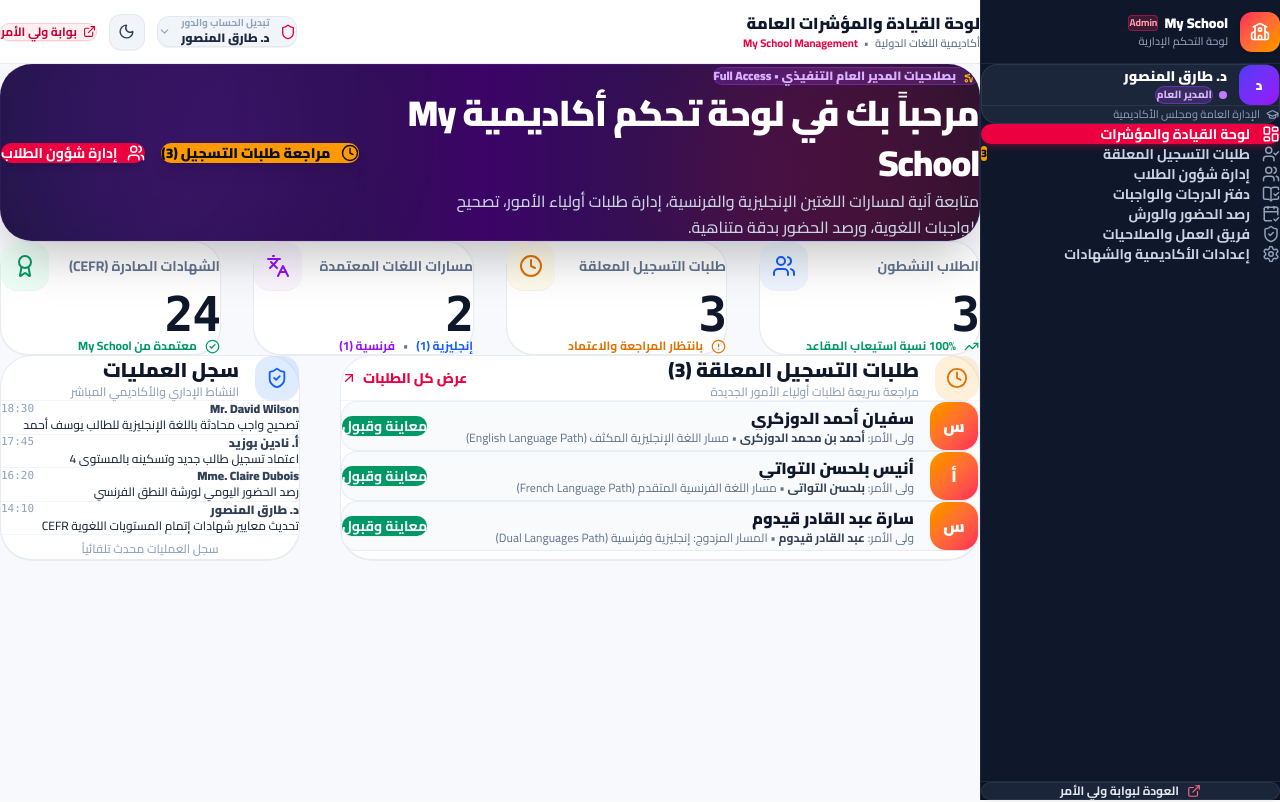
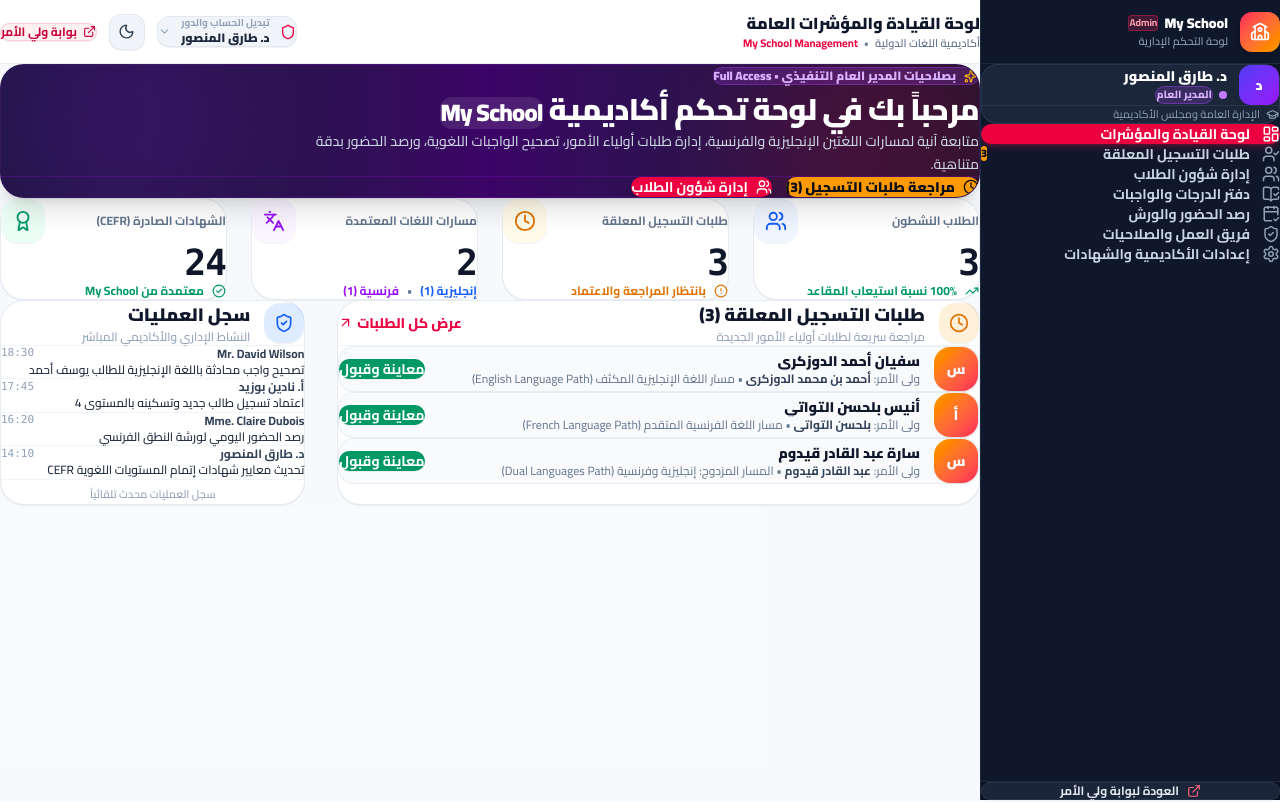
Before and after one commit to douzakaria1998-stack/awliya, a Next.js app: page /admin in a window 1280 px wide. Built offline with nearby package versions, Linux system fonts and the light colour scheme.

Commit message:
style: fix welcome banner typography, word wrapping, and action buttons spacing

```diff
--- a/src/components/admin/screens/SuperAdminOverview.tsx
+++ b/src/components/admin/screens/SuperAdminOverview.tsx
@@ -28,12 +28,13 @@
   const frenchCount = students.filter((s) => s.enrolledPathAr?.includes('الفرنسية') || s.enrolledPathAr?.includes('French')).length;
 
   return (
-    <div className="space-y-10 sm:space-y-12">
-      {/* 1. Top Welcome Banner with Generous Luxury Spacing */}
-      <div className="p-8 sm:p-10 lg:p-12 rounded-[32px] bg-gradient-to-r from-slate-900 via-purple-950 to-slate-900 text-white shadow-2xl border border-purple-900/50 relative overflow-hidden">
-        <div className="relative z-10 flex flex-col xl:flex-row xl:items-center justify-between gap-8 sm:gap-10">
-          <div className="max-w-2xl space-y-3.5">
-            <div className="inline-flex items-center gap-2 px-3.5 py-1.5 rounded-full bg-purple-500/20 text-purple-300 text-xs font-black border border-purple-500/30">
+    <div className="space-y-8 sm:space-y-10">
+      {/* 1. Top Welcome Banner with Refined Spacing and Dedicated Action Row */}
+      <div className="p-6 sm:p-8 rounded-3xl bg-gradient-to-r from-slate-900 via-purple-950 to-slate-900 text-white shadow-xl border border-purple-900/50 relative overflow-hidden">
+        <div className="relative z-10 space-y-4">
+          {/* Role Badge */}
+          <div>
+            <span className="inline-flex items-center gap-2 px-3 py-1 rounded-full bg-purple-500/20 text-purple-300 text-xs font-black border border-purple-500/30">
               <Sparkles size={14} className="text-amber-400 shrink-0" />
               <span>
                 {currentRole === 'super_admin'
@@ -42,26 +43,31 @@
                   ? 'بصلاحيات إدارة التسجيل والشؤون الأكاديمية'
                   : 'بصلاحيات هيئة التدريس وإدارة الواجبات'}
               </span>
-            </div>
+            </span>
+          </div>
 
-            <h2 className="text-2xl sm:text-3xl lg:text-4xl font-black tracking-tight leading-snug">
-              مرحباً بك في لوحة تحكم أكاديمية My School
+          {/* Heading */}
+          <div>
+            <h2 className="text-xl sm:text-2xl lg:text-3xl font-black tracking-tight leading-snug text-white">
+              مرحباً بك في لوحة تحكم أكاديمية{' '}
+              <span dir="ltr" className="inline-block px-2.5 py-0.5 rounded-xl bg-white/10 text-white font-black text-lg sm:text-2xl align-middle">
+                My School
+              </span>
             </h2>
-
-            <p className="text-xs sm:text-sm lg:text-base text-slate-300 font-medium leading-relaxed max-w-xl">
+            <p className="text-xs sm:text-sm text-slate-300 font-medium leading-relaxed max-w-2xl mt-2">
               متابعة آنية لمسارات اللغتين الإنجليزية والفرنسية، إدارة طلبات أولياء الأمور، تصحيح الواجبات اللغوية، ورصد الحضور بدقة متناهية.
             </p>
           </div>
 
-          {/* Quick Action Buttons */}
-          <div className="flex flex-wrap items-center gap-4 shrink-0">
+          {/* Dedicated Action Buttons Row with Safe Spacing */}
+          <div className="flex flex-wrap items-center gap-3.5 pt-4 border-t border-purple-800/40">
             {pendingCount > 0 && (
               <button
                 type="button"
                 onClick={() => setActiveTab('approvals')}
-                className="px-6 py-3.5 rounded-2xl bg-amber-500 hover:bg-amber-600 text-slate-950 font-black text-xs sm:text-sm transition-all shadow-lg flex items-center gap-2.5 cursor-pointer hover:scale-105 active:scale-95"
+                className="px-5 py-2.5 rounded-xl bg-amber-500 hover:bg-amber-600 text-slate-950 font-black text-xs sm:text-sm transition-all shadow-md flex items-center gap-2 cursor-pointer whitespace-nowrap hover:scale-105 active:scale-95"
               >
-                <Clock size={18} />
+                <Clock size={16} />
                 <span>مراجعة طلبات التسجيل ({pendingCount})</span>
               </button>
             )}
@@ -70,18 +76,18 @@
               <button
                 type="button"
                 onClick={() => setActiveTab('gradebook')}
-                className="px-6 py-3.5 rounded-2xl bg-emerald-600 hover:bg-emerald-700 text-white font-bold text-xs sm:text-sm transition-all shadow-md flex items-center gap-2.5 cursor-pointer hover:scale-105 active:scale-95"
+                className="px-5 py-2.5 rounded-xl bg-emerald-600 hover:bg-emerald-700 text-white font-bold text-xs sm:text-sm transition-all shadow-md flex items-center gap-2 cursor-pointer whitespace-nowrap hover:scale-105 active:scale-95"
               >
-                <BookOpen size={18} />
+                <BookOpen size={16} />
                 <span>فتح دفتر الواجبات والدرجات</span>
               </button>
             ) : (
               <button
                 type="button"
                 onClick={() => setActiveTab('students')}
-                className="px-6 py-3.5 rounded-2xl bg-rose-600 hover:bg-rose-700 text-white font-bold text-xs sm:text-sm transition-all shadow-md flex items-center gap-2.5 cursor-pointer hover:scale-105 active:scale-95"
+                className="px-5 py-2.5 rounded-xl bg-rose-600 hover:bg-rose-700 text-white font-bold text-xs sm:text-sm transition-all shadow-md flex items-center gap-2 cursor-pointer whitespace-nowrap hover:scale-105 active:scale-95"
               >
-                <Users size={18} />
+                <Users size={16} />
                 <span>إدارة شؤون الطلاب</span>
               </button>
             )}
@@ -89,55 +95,55 @@
         </div>
 
         {/* Ambient Glow */}
-        <div className="absolute -left-20 -bottom-20 w-96 h-96 rounded-full bg-purple-600/20 blur-3xl pointer-events-none" />
-        <div className="absolute -right-20 -top-20 w-96 h-96 rounded-full bg-rose-600/20 blur-3xl pointer-events-none" />
+        <div className="absolute -left-20 -bottom-20 w-80 h-80 rounded-full bg-purple-600/20 blur-3xl pointer-events-none" />
+        <div className="absolute -right-20 -top-20 w-80 h-80 rounded-full bg-rose-600/20 blur-3xl pointer-events-none" />
       </div>
 
-      {/* 2. Key Metrics Grid (4 Stat Cards with Generous Gaps & Internal Padding) */}
-      <div className="grid grid-cols-1 sm:grid-cols-2 xl:grid-cols-4 gap-6 sm:gap-8">
+      {/* 2. Key Metrics Grid (4 Stat Cards) */}
+      <div className="grid grid-cols-1 sm:grid-cols-2 lg:grid-cols-4 gap-4 sm:gap-6">
         {/* Card 1: Active Students */}
-        <div className="p-7 sm:p-8 rounded-[28px] bg-white dark:bg-slate-850 border border-slate-200/80 dark:border-slate-800 shadow-2xs space-y-4 transition-all hover:shadow-md">
+        <div className="p-6 rounded-3xl bg-white dark:bg-slate-850 border border-slate-200/80 dark:border-slate-800 shadow-2xs space-y-3 transition-all hover:shadow-md">
           <div className="flex items-center justify-between">
-            <span className="text-xs sm:text-sm font-bold text-slate-500 dark:text-slate-400">الطلاب النشطون</span>
-            <div className="w-12 h-12 rounded-2xl bg-blue-50 dark:bg-blue-950/50 text-blue-600 dark:text-blue-400 flex items-center justify-center shadow-2xs">
-              <Users size={24} />
+            <span className="text-xs font-bold text-slate-500 dark:text-slate-400">الطلاب النشطون</span>
+            <div className="w-11 h-11 rounded-2xl bg-blue-50 dark:bg-blue-950/50 text-blue-600 dark:text-blue-400 flex items-center justify-center shadow-2xs">
+              <Users size={22} />
             </div>
           </div>
-          <div className="text-3xl sm:text-4xl lg:text-5xl font-black text-slate-900 dark:text-white font-mono tracking-tight">
+          <div className="text-3xl sm:text-4xl font-black text-slate-900 dark:text-white font-mono tracking-tight">
             {activeStudentsCount}
           </div>
           <div className="flex items-center gap-2 text-xs font-bold text-emerald-600 dark:text-emerald-400 pt-1">
-            <TrendingUp size={15} />
+            <TrendingUp size={14} />
             <span>100% نسبة استيعاب المقاعد</span>
           </div>
         </div>
 
         {/* Card 2: Pending Approvals */}
-        <div className="p-7 sm:p-8 rounded-[28px] bg-white dark:bg-slate-850 border border-slate-200/80 dark:border-slate-800 shadow-2xs space-y-4 transition-all hover:shadow-md">
+        <div className="p-6 rounded-3xl bg-white dark:bg-slate-850 border border-slate-200/80 dark:border-slate-800 shadow-2xs space-y-3 transition-all hover:shadow-md">
           <div className="flex items-center justify-between">
-            <span className="text-xs sm:text-sm font-bold text-slate-500 dark:text-slate-400">طلبات التسجيل المعلقة</span>
-            <div className="w-12 h-12 rounded-2xl bg-amber-50 dark:bg-amber-950/50 text-amber-600 dark:text-amber-400 flex items-center justify-center shadow-2xs">
-              <Clock size={24} />
+            <span className="text-xs font-bold text-slate-500 dark:text-slate-400">طلبات التسجيل المعلقة</span>
+            <div className="w-11 h-11 rounded-2xl bg-amber-50 dark:bg-amber-950/50 text-amber-600 dark:text-amber-400 flex items-center justify-center shadow-2xs">
+              <Clock size={22} />
             </div>
           </div>
-          <div className="text-3xl sm:text-4xl lg:text-5xl font-black text-slate-900 dark:text-white font-mono tracking-tight">
+          <div className="text-3xl sm:text-4xl font-black text-slate-900 dark:text-white font-mono tracking-tight">
             {pendingCount}
           </div>
           <div className="flex items-center gap-2 text-xs font-bold text-amber-600 dark:text-amber-400 pt-1">
-            <AlertCircle size={15} />
+            <AlertCircle size={14} />
             <span>بانتظار المراجعة والاعتماد</span>
           </div>
         </div>
 
         {/* Card 3: Language Tracks */}
-        <div className="p-7 sm:p-8 rounded-[28px] bg-white dark:bg-slate-850 border border-slate-200/80 dark:border-slate-800 shadow-2xs space-y-4 transition-all hover:shadow-md">
+        <div className="p-6 rounded-3xl bg-white dark:bg-slate-850 border border-slate-200/80 dark:border-slate-800 shadow-2xs space-y-3 transition-all hover:shadow-md">
           <div className="flex items-center justify-between">
-            <span className="text-xs sm:text-sm font-bold text-slate-500 dark:text-slate-400">مسارات اللغات المعتمدة</span>
-            <div className="w-12 h-12 rounded-2xl bg-purple-50 dark:bg-purple-950/50 text-purple-600 dark:text-purple-400 flex items-center justify-center shadow-2xs">
-              <Languages size={24} />
+            <span className="text-xs font-bold text-slate-500 dark:text-slate-400">مسارات اللغات المعتمدة</span>
+            <div className="w-11 h-11 rounded-2xl bg-purple-50 dark:bg-purple-950/50 text-purple-600 dark:text-purple-400 flex items-center justify-center shadow-2xs">
+              <Languages size={22} />
             </div>
           </div>
-          <div className="text-3xl sm:text-4xl lg:text-5xl font-black text-slate-900 dark:text-white font-mono tracking-tight">
+          <div className="text-3xl sm:text-4xl font-black text-slate-900 dark:text-white font-mono tracking-tight">
             2
           </div>
           <div className="flex items-center gap-2 text-xs font-bold text-slate-500 dark:text-slate-400 pt-1">
@@ -148,34 +154,34 @@
         </div>
 
         {/* Card 4: Certified Levels Completed */}
-        <div className="p-7 sm:p-8 rounded-[28px] bg-white dark:bg-slate-850 border border-slate-200/80 dark:border-slate-800 shadow-2xs space-y-4 transition-all hover:shadow-md">
+        <div className="p-6 rounded-3xl bg-white dark:bg-slate-850 border border-slate-200/80 dark:border-slate-800 shadow-2xs space-y-3 transition-all hover:shadow-md">
           <div className="flex items-center justify-between">
-            <span className="text-xs sm:text-sm font-bold text-slate-500 dark:text-slate-400">الشهادات الصادرة (CEFR)</span>
-            <div className="w-12 h-12 rounded-2xl bg-emerald-50 dark:bg-emerald-950/50 text-emerald-600 dark:text-emerald-400 flex items-center justify-center shadow-2xs">
-              <Award size={24} />
+            <span className="text-xs font-bold text-slate-500 dark:text-slate-400">الشهادات الصادرة (CEFR)</span>
+            <div className="w-11 h-11 rounded-2xl bg-emerald-50 dark:bg-emerald-950/50 text-emerald-600 dark:text-emerald-400 flex items-center justify-center shadow-2xs">
+              <Award size={22} />
             </div>
           </div>
-          <div className="text-3xl sm:text-4xl lg:text-5xl font-black text-slate-900 dark:text-white font-mono tracking-tight">
+          <div className="text-3xl sm:text-4xl font-black text-slate-900 dark:text-white font-mono tracking-tight">
             24
           </div>
           <div className="flex items-center gap-2 text-xs font-bold text-emerald-600 dark:text-emerald-400 pt-1">
-            <CheckCircle2 size={15} />
+            <CheckCircle2 size={14} />
             <span>معتمدة من My School</span>
           </div>
         </div>
       </div>
 
-      {/* 3. Middle Section: Pending Approvals & Live Activity Stream with Wide Spacing */}
-      <div className="grid grid-cols-1 lg:grid-cols-3 gap-8 sm:gap-10">
+      {/* 3. Middle Section: Pending Approvals & Live Activity Stream */}
+      <div className="grid grid-cols-1 lg:grid-cols-3 gap-6 sm:gap-8">
         {/* Left 2 Cols: Pending Approvals Preview */}
-        <div className="lg:col-span-2 rounded-[32px] bg-white dark:bg-slate-850 border border-slate-200/80 dark:border-slate-800 p-8 sm:p-10 shadow-2xs space-y-6">
+        <div className="lg:col-span-2 rounded-3xl bg-white dark:bg-slate-850 border border-slate-200/80 dark:border-slate-800 p-6 sm:p-8 shadow-2xs space-y-6">
           <div className="flex items-center justify-between pb-2 border-b border-slate-100 dark:border-slate-800">
-            <div className="flex items-center gap-4">
-              <div className="w-11 h-11 rounded-2xl bg-amber-500/15 text-amber-600 dark:text-amber-400 flex items-center justify-center font-bold shadow-2xs">
-                <Clock size={22} />
+            <div className="flex items-center gap-3.5">
+              <div className="w-10 h-10 rounded-2xl bg-amber-500/15 text-amber-600 dark:text-amber-400 flex items-center justify-center font-bold shadow-2xs">
+                <Clock size={20} />
               </div>
               <div>
-                <h3 className="text-lg sm:text-xl font-black text-slate-900 dark:text-white">
+                <h3 className="text-base sm:text-lg font-black text-slate-900 dark:text-white">
                   طلبات التسجيل المعلقة ({pendingCount})
                 </h3>
                 <p className="text-xs text-slate-400 font-medium">مراجعة سريعة لطلبات أولياء الأمور الجديدة</p>
@@ -184,33 +190,33 @@
             <button
               type="button"
               onClick={() => setActiveTab('approvals')}
-              className="text-xs sm:text-sm font-extrabold text-rose-600 dark:text-rose-400 hover:underline flex items-center gap-1.5 cursor-pointer"
+              className="text-xs sm:text-sm font-extrabold text-rose-600 dark:text-rose-400 hover:underline flex items-center gap-1 cursor-pointer"
             >
               <span>عرض كل الطلبات</span>
-              <ArrowUpRight size={16} />
+              <ArrowUpRight size={15} />
             </button>
           </div>
 
           {pendingCount === 0 ? (
-            <div className="text-center py-14 text-slate-400 text-sm font-semibold">
+            <div className="text-center py-12 text-slate-400 text-sm font-semibold">
               لا توجد طلبات تسجيل معلقة حالياً
             </div>
           ) : (
-            <div className="space-y-4">
+            <div className="space-y-3.5">
               {pendingApprovals
                 .filter((a) => a.status === 'pending')
                 .slice(0, 3)
                 .map((appr) => (
                   <div
                     key={appr.id}
-                    className="p-5 sm:p-6 rounded-2xl bg-slate-50 dark:bg-slate-800/80 border border-slate-200/70 dark:border-slate-700/60 flex flex-col sm:flex-row sm:items-center justify-between gap-5 transition-all hover:border-slate-300 dark:hover:border-slate-650"
+                    className="p-4 sm:p-5 rounded-2xl bg-slate-50 dark:bg-slate-800/80 border border-slate-200/70 dark:border-slate-700/60 flex flex-col sm:flex-row sm:items-center justify-between gap-4 transition-all hover:border-slate-300 dark:hover:border-slate-650"
                   >
-                    <div className="flex items-center gap-4 min-w-0">
-                      <div className="w-12 h-12 rounded-2xl bg-gradient-to-br from-amber-500 to-rose-500 text-white font-black text-base flex items-center justify-center shrink-0 shadow-xs">
+                    <div className="flex items-center gap-3.5 min-w-0">
+                      <div className="w-11 h-11 rounded-2xl bg-gradient-to-br from-amber-500 to-rose-500 text-white font-black text-sm flex items-center justify-center shrink-0 shadow-2xs">
                         {appr.studentNameAr[0]}
                       </div>
-                      <div className="min-w-0 space-y-1">
-                        <div className="font-black text-sm sm:text-base text-slate-900 dark:text-white truncate">
+                      <div className="min-w-0 space-y-0.5">
+                        <div className="font-black text-sm text-slate-900 dark:text-white truncate">
                           {appr.studentNameAr}
                         </div>
                         <div className="text-xs text-slate-500 dark:text-slate-400 truncate">
@@ -219,11 +225,11 @@
                       </div>
                     </div>
 
-                    <div className="flex items-center gap-3 shrink-0 self-end sm:self-center">
+                    <div className="flex items-center gap-2.5 shrink-0 self-end sm:self-center">
                       <button
                         type="button"
                         onClick={() => setActiveTab('approvals')}
-                        className="px-5 py-2.5 rounded-xl bg-emerald-600 hover:bg-emerald-700 text-white font-bold text-xs sm:text-sm transition-all shadow-xs cursor-pointer hover:scale-105 active:scale-95"
+                        className="px-4 py-2 rounded-xl bg-emerald-600 hover:bg-emerald-700 text-white font-bold text-xs sm:text-sm transition-all shadow-2xs cursor-pointer hover:scale-105 active:scale-95 whitespace-nowrap"
                       >
                         معاينة وقبول
                       </button>
@@ -235,23 +241,23 @@
         </div>
 
         {/* Right 1 Col: Live Activity Stream */}
-        <div className="rounded-[32px] bg-white dark:bg-slate-850 border border-slate-200/80 dark:border-slate-800 p-8 sm:p-10 shadow-2xs flex flex-col justify-between space-y-6">
-          <div className="space-y-6">
-            <div className="flex items-center gap-4 pb-2 border-b border-slate-100 dark:border-slate-800">
-              <div className="w-11 h-11 rounded-2xl bg-blue-500/15 text-blue-600 dark:text-blue-400 flex items-center justify-center font-bold shadow-2xs">
-                <ShieldCheck size={22} />
+        <div className="rounded-3xl bg-white dark:bg-slate-850 border border-slate-200/80 dark:border-slate-800 p-6 sm:p-8 shadow-2xs flex flex-col justify-between space-y-5">
+          <div className="space-y-5">
+            <div className="flex items-center gap-3.5 pb-2 border-b border-slate-100 dark:border-slate-800">
+              <div className="w-10 h-10 rounded-2xl bg-blue-500/15 text-blue-600 dark:text-blue-400 flex items-center justify-center font-bold shadow-2xs">
+                <ShieldCheck size={20} />
               </div>
               <div>
-                <h3 className="text-lg sm:text-xl font-black text-slate-900 dark:text-white">سجل العمليات</h3>
+                <h3 className="text-base sm:text-lg font-black text-slate-900 dark:text-white">سجل العمليات</h3>
                 <p className="text-xs text-slate-400 font-medium">النشاط الإداري والأكاديمي المباشر</p>
               </div>
             </div>
 
-            <div className="space-y-4">
+            <div className="space-y-3.5">
               {activityLogs.slice(0, 4).map((log) => (
-                <div key={log.id} className="text-xs space-y-1.5 pb-4 border-b border-slate-100 dark:border-slate-800 last:border-0 last:pb-0">
+                <div key={log.id} className="text-xs space-y-1 pb-3.5 border-b border-slate-100 dark:border-slate-800 last:border-0 last:pb-0">
                   <div className="flex items-center justify-between text-slate-400">
-                    <span className="font-black text-slate-700 dark:text-slate-200">{log.actorName}</span>
+                    <span className="font-bold text-slate-700 dark:text-slate-200">{log.actorName}</span>
                     <span className="font-mono text-[11px]">{log.timestamp.split(' ')[1] || log.timestamp}</span>
                   </div>
                   <div className="font-medium text-slate-800 dark:text-slate-300 leading-snug">{log.actionAr}</div>
@@ -260,8 +266,8 @@
             </div>
           </div>
 
-          <div className="pt-4 border-t border-slate-100 dark:border-slate-800 text-center">
-            <span className="text-xs text-slate-400 font-medium">سجل العمليات محدث تلقائياً</span>
+          <div className="pt-3 border-t border-slate-100 dark:border-slate-800 text-center">
+            <span className="text-[11px] text-slate-400 font-medium">سجل العمليات محدث تلقائياً</span>
           </div>
         </div>
       </div>
```
